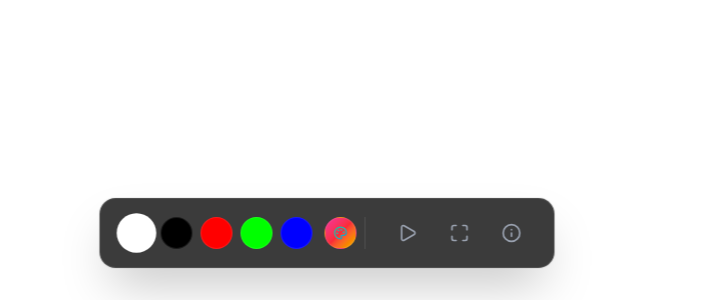
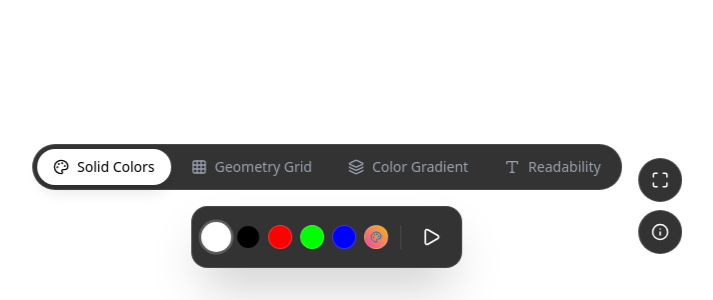
Before and after one commit to root1905/lumina, a Next.js app: page / in a window 1280 px wide. Shown: the part 500-800 px from the top of the page, without its empty margins (313-1026 px from the left). Built offline with nearby package versions, Linux system fonts and the light colour scheme.

Commit message:
Added Pro Test Patterns: Grid, Gradient, Text

```diff
--- a/src/app/page.tsx
+++ b/src/app/page.tsx
@@ -4,24 +4,33 @@ import { useState, useEffect, useCallback, useRef } from "react";
 import { motion, AnimatePresence } from "framer-motion";
 import {
   Maximize, Minimize, Play, Pause, Info,
-  Palette, MonitorCheck, Sun, Moon, MonitorX
+  Palette, Grid3X3, Activity, Layers, Monitor, Type
 } from "lucide-react";
 import { clsx } from "clsx";
 
-// Profesyonel Renk Paleti (Kalibrasyon Standartları)
+// --- VERİ TİPLERİ VE SABİTLER ---
+
 const COLORS = [
   { id: "white", value: "#FFFFFF", label: "Pure White" },
   { id: "black", value: "#000000", label: "Deep Black" },
   { id: "red", value: "#FF0000", label: "Red" },
   { id: "green", value: "#00FF00", label: "Green" },
   { id: "blue", value: "#0000FF", label: "Blue" },
-  { id: "cyan", value: "#00FFFF", label: "Cyan" },
-  { id: "magenta", value: "#FF00FF", label: "Magenta" },
-  { id: "yellow", value: "#FFFF00", label: "Yellow" },
 ];
 
+const PATTERNS = [
+  { id: "color", label: "Solid Colors", icon: Palette },
+  { id: "grid", label: "Geometry Grid", icon: Grid3X3 },
+  { id: "gradient", label: "Color Gradient", icon: Layers },
+  { id: "text", label: "Readability", icon: Type },
+];
+
+// --- ANA UYGULAMA ---
+
 export default function Page() {
-  const [currentIndex, setCurrentIndex] = useState(0);
+  // State Yönetimi
+  const [mode, setMode] = useState<"color" | "grid" | "gradient" | "text">("color");
+  const [colorIndex, setColorIndex] = useState(0);
   const [customColor, setCustomColor] = useState<string | null>(null);
   const [isPlaying, setIsPlaying] = useState(false);
   const [showUI, setShowUI] = useState(true);
@@ -31,87 +40,48 @@ export default function Page() {
   const timerRef = useRef<NodeJS.Timeout | null>(null);
   const wakeLockRef = useRef<WakeLockSentinel | null>(null);
 
-  // Aktif rengi belirle
-  const activeColor = customColor || COLORS[currentIndex].value;
+  // Aktif Renk
+  const activeColor = customColor || COLORS[colorIndex].value;
 
-  // --- WAKE LOCK API (Ekranın Kapanmasını Engeller) ---
+  // --- WAKE LOCK & UI GİZLEME (Aynı kalıyor) ---
   useEffect(() => {
     const requestWakeLock = async () => {
       try {
-        if ('wakeLock' in navigator) {
-          wakeLockRef.current = await navigator.wakeLock.request('screen');
-        }
-      } catch (err) {
-        console.error(`${err} - Wake Lock not supported`);
-      }
+        if ('wakeLock' in navigator) wakeLockRef.current = await navigator.wakeLock.request('screen');
+      } catch (err) { console.log("Wake Lock error", err); }
     };
 
-    // Sayfa odaklandığında tekrar kilitle
-    const handleVisibilityChange = () => {
-      if (document.visibilityState === 'visible') requestWakeLock();
+    const handleActivity = () => {
+      setShowUI(true);
+      if (timerRef.current) clearTimeout(timerRef.current);
+      timerRef.current = setTimeout(() => !showInfo && setShowUI(false), 3000);
     };
 
     requestWakeLock();
-    document.addEventListener('visibilitychange', handleVisibilityChange);
+    window.addEventListener("mousemove", handleActivity);
+    window.addEventListener("click", handleActivity);
+    window.addEventListener("keydown", handleActivity);
+
     return () => {
-      if (wakeLockRef.current) wakeLockRef.current.release();
-      document.removeEventListener('visibilitychange', handleVisibilityChange);
+      window.removeEventListener("mousemove", handleActivity);
+      window.removeEventListener("click", handleActivity);
+      window.removeEventListener("keydown", handleActivity);
     };
-  }, []);
-
-  // --- UI OTOMATİK GİZLEME ---
-  const resetUITimer = useCallback(() => {
-    setShowUI(true);
-    if (timerRef.current) clearTimeout(timerRef.current);
-    timerRef.current = setTimeout(() => {
-      // Eğer bilgi ekranı açıksa UI gizlenmesin
-      if (!showInfo) setShowUI(false);
-    }, 3000);
   }, [showInfo]);
 
-  useEffect(() => {
-    window.addEventListener("mousemove", resetUITimer);
-    window.addEventListener("click", resetUITimer);
-    window.addEventListener("keydown", resetUITimer);
-    return () => {
-      window.removeEventListener("mousemove", resetUITimer);
-      window.removeEventListener("click", resetUITimer);
-      window.removeEventListener("keydown", resetUITimer);
-    };
-  }, [resetUITimer]);
-
-  // --- RENK DÖNGÜSÜ (Pixel Test) ---
+  // --- RENK DÖNGÜSÜ (Sadece Color modunda) ---
   useEffect(() => {
     let interval: NodeJS.Timeout;
-    if (isPlaying) {
+    if (isPlaying && mode === "color") {
       interval = setInterval(() => {
-        setCustomColor(null); // Custom rengi iptal et
-        setCurrentIndex((prev) => (prev + 1) % COLORS.length);
+        setCustomColor(null);
+        setColorIndex((prev) => (prev + 1) % COLORS.length);
       }, 1000);
     }
     return () => clearInterval(interval);
-  }, [isPlaying]);
+  }, [isPlaying, mode]);
 
-  // --- KLAVYE KISAYOLLARI ---
-  useEffect(() => {
-    const handleKeyDown = (e: KeyboardEvent) => {
-      if (e.key === "ArrowRight") {
-        setCustomColor(null);
-        setCurrentIndex((prev) => (prev + 1) % COLORS.length);
-      }
-      if (e.key === "ArrowLeft") {
-        setCustomColor(null);
-        setCurrentIndex((prev) => (prev - 1 + COLORS.length) % COLORS.length);
-      }
-      if (e.key === " ") setIsPlaying((prev) => !prev);
-      if (e.key === "f") toggleFullscreen();
-      if (e.key === "Escape") setShowInfo(false);
-    };
-    window.addEventListener("keydown", handleKeyDown);
-    return () => window.removeEventListener("keydown", handleKeyDown);
-  }, []);
-
-  // --- TAM EKRAN ---
+  // --- FULLSCREEN ---
   const toggleFullscreen = () => {
     if (!document.fullscreenElement) {
       document.documentElement.requestFullscreen();
@@ -124,156 +94,164 @@ export default function Page() {
 
   return (
     <main
-      className="relative w-full h-screen transition-colors duration-500 ease-in-out cursor-none"
-      style={{ backgroundColor: activeColor, cursor: showUI ? "default" : "none" }}
-      onClick={() => {
-        // Ekrana tıklayınca döngüyü durdur/başlat (UI dışındaysa)
-        if (!showUI && !showInfo) setIsPlaying(!isPlaying);
+      className="relative w-full h-screen overflow-hidden cursor-none"
+      style={{
+        backgroundColor: mode === "color" ? activeColor : "#000",
+        cursor: showUI ? "default" : "none"
       }}
     >
-      {/* --- INFO MODAL (SEO & Kullanım Kılavuzu) --- */}
-      <AnimatePresence>
-        {showInfo && (
-          <motion.div
-            initial={{ opacity: 0, scale: 0.95 }}
-            animate={{ opacity: 1, scale: 1 }}
-            exit={{ opacity: 0, scale: 0.95 }}
-            className="fixed inset-0 z-50 flex items-center justify-center bg-black/60 backdrop-blur-sm p-4"
-            onClick={(e) => {
-              if (e.target === e.currentTarget) setShowInfo(false);
-            }}
-          >
-            <div className="bg-[#111] border border-gray-800 p-8 rounded-3xl max-w-lg w-full text-gray-300 shadow-2xl">
-              <div className="flex items-center justify-between mb-6">
-                <h2 className="text-2xl font-bold text-white flex items-center gap-2">
-                  <MonitorCheck className="text-blue-500" /> Lumina Pro
-                </h2>
-                <button onClick={() => setShowInfo(false)} className="hover:text-white">✕</button>
-              </div>
+      {/* --- DESEN RENDER ALANI --- */}
+      <div className="absolute inset-0 w-full h-full flex items-center justify-center">
 
-              <div className="space-y-4 text-sm leading-relaxed">
-                <p>
-                  <strong className="text-white">Lumina Pro</strong>, ekran kalibrasyonu, ölü piksel tespiti ve ortam ışığı sağlamak için tasarlanmış profesyonel bir web aracıdır.
-                </p>
-                <ul className="list-disc pl-5 space-y-2 text-gray-400">
-                  <li><strong className="text-gray-200">Ölü Piksel Testi:</strong> Play butonuna basarak renk döngüsünü başlatın ve ekranda yanmayan nokta arayın.</li>
-                  <li><strong className="text-gray-200">Ekran Yanması (Burn-in) Giderme:</strong> Uzun süreli renk değişimi LCD/OLED panelinizi tazelemeye yardımcı olabilir.</li>
-                  <li><strong className="text-gray-200">Ortam Işığı:</strong> Odanızı aydınlatmak veya fotoğraf çekimlerinde soft light (yumuşak ışık) kaynağı olarak kullanın.</li>
-                </ul>
-                <div className="pt-4 border-t border-gray-800 flex justify-between text-xs text-gray-500">
-                  <span>v1.0.0 Stable</span>
-                  <span>Developed by Melike Med OS</span>
-                </div>
-              </div>
+        {/* MOD 1: GRID TESTİ */}
+        {mode === "grid" && (
+          <div className="w-full h-full relative bg-black">
+             {/* Dikey Çizgiler */}
+             <div className="absolute inset-0 flex justify-between">
+                {[...Array(20)].map((_, i) => (
+                  <div key={`v-${i}`} className="w-px h-full bg-white/30" />
+                ))}
+             </div>
+             {/* Yatay Çizgiler */}
+             <div className="absolute inset-0 flex flex-col justify-between">
+                {[...Array(20)].map((_, i) => (
+                  <div key={`h-${i}`} className="w-full h-px bg-white/30" />
+                ))}
+             </div>
+             {/* Merkez Daireler */}
+             <div className="absolute inset-0 flex items-center justify-center">
+                <div className="w-1/2 h-1/2 border border-white rounded-full opacity-50"></div>
+                <div className="w-1/4 h-1/4 border border-red-500 rounded-full opacity-50"></div>
+             </div>
+          </div>
+        )}
+
+        {/* MOD 2: GRADIENT TESTİ */}
+        {mode === "gradient" && (
+          <div className="w-full h-full flex flex-col">
+            <div className="flex-1 bg-gradient-to-r from-black via-gray-500 to-white"></div>
+            <div className="flex-1 bg-gradient-to-r from-black via-red-500 to-white"></div>
+            <div className="flex-1 bg-gradient-to-r from-black via-green-500 to-white"></div>
+            <div className="flex-1 bg-gradient-to-r from-black via-blue-500 to-white"></div>
+          </div>
+        )}
+
+        {/* MOD 3: TEXT READABILITY */}
+        {mode === "text" && (
+          <div className="w-full h-full bg-white text-black flex flex-col items-center justify-center p-10 space-y-8 select-none">
+            <h1 className="text-6xl font-black tracking-tighter">Sharpness Test</h1>
+            <p className="text-xs">The quick brown fox jumps over the lazy dog (12px)</p>
+            <p className="text-sm">The quick brown fox jumps over the lazy dog (14px)</p>
+            <p className="text-base">The quick brown fox jumps over the lazy dog (16px)</p>
+            <p className="text-xl">The quick brown fox jumps over the lazy dog (20px)</p>
+            <div className="flex gap-4 mt-8">
+               <div className="w-32 h-32 bg-black text-white flex items-center justify-center text-xs">Black BG</div>
+               <div className="w-32 h-32 bg-gray-200 text-gray-500 flex items-center justify-center text-xs">Low Contrast</div>
             </div>
-          </motion.div>
+          </div>
         )}
-      </AnimatePresence>
+      </div>
 
-      {/* --- DOCK / KONTROL PANELİ --- */}
+      {/* --- YENİ DOCK / KONTROL PANELİ --- */}
       <AnimatePresence>
         {showUI && (
           <motion.div
             initial={{ y: 100, opacity: 0 }}
             animate={{ y: 0, opacity: 1 }}
             exit={{ y: 100, opacity: 0 }}
-            transition={{ type: "spring", stiffness: 300, damping: 30 }}
-            className="fixed bottom-8 left-1/2 -translate-x-1/2 z-40"
+            className="fixed bottom-8 left-1/2 -translate-x-1/2 z-50"
           >
-            <div className="flex items-center gap-3 p-3 bg-[#0a0a0a]/80 backdrop-blur-xl border border-white/10 rounded-2xl shadow-2xl ring-1 ring-black/5">
+            <div className="flex flex-col items-center gap-4">
 
-              {/* Renk Paleti */}
-              <div className="flex items-center gap-2 px-2 border-r border-white/10">
-                {COLORS.slice(0, 5).map((color) => (
+              {/* Üst Bar: Mod Seçici */}
+              <div className="flex bg-black/80 backdrop-blur-md border border-white/10 rounded-full p-1 gap-1">
+                {PATTERNS.map((p) => (
                   <button
-                    key={color.id}
+                    key={p.id}
                     onClick={() => {
+                      setMode(p.id as any);
                       setIsPlaying(false);
-                      setCustomColor(null);
-                      setCurrentIndex(COLORS.indexOf(color));
                     }}
                     className={clsx(
-                      "w-8 h-8 rounded-full border border-white/10 transition-transform hover:scale-110 focus:outline-none focus:ring-2 focus:ring-blue-500",
-                      activeColor === color.value && !isPlaying && "ring-2 ring-white scale-110"
+                      "flex items-center gap-2 px-4 py-2 rounded-full text-sm font-medium transition-all",
+                      mode === p.id
+                        ? "bg-white text-black shadow-lg"
+                        : "text-gray-400 hover:text-white hover:bg-white/10"
                     )}
-                    style={{ backgroundColor: color.value }}
-                    title={color.label}
-                  />
+                  >
+                    <p.icon size={16} />
+                    <span className="hidden sm:inline">{p.label}</span>
+                  </button>
                 ))}
-
-                {/* Özel Renk Seçici */}
-                <div className="relative group ml-1">
-                  <div className="w-8 h-8 rounded-full bg-gradient-to-br from-pink-500 via-red-500 to-yellow-500 border border-white/10 flex items-center justify-center cursor-pointer transition-transform group-hover:scale-110">
-                    <Palette size={14} className="text-white mix-blend-difference" />
-                  </div>
-                  <input
-                    type="color"
-                    className="absolute inset-0 w-full h-full opacity-0 cursor-pointer"
-                    onChange={(e) => {
-                      setIsPlaying(false);
-                      setCustomColor(e.target.value);
-                    }}
-                  />
-                </div>
               </div>
 
-              {/* Kontrol Butonları */}
-              <div className="flex items-center gap-2 px-2">
-                <DockButton
-                  onClick={() => setIsPlaying(!isPlaying)}
-                  active={isPlaying}
-                  label={isPlaying ? "Pause Loop" : "Start Test"}
-                >
-                  {isPlaying ? <Pause size={20} /> : <Play size={20} />}
-                </DockButton>
+              {/* Alt Bar: Renkler ve Kontroller (Sadece Color Modunda) */}
+              {mode === "color" && (
+                <div className="flex items-center gap-3 p-3 bg-black/80 backdrop-blur-md border border-white/10 rounded-2xl shadow-2xl">
+                  {/* Renk Topları */}
+                  <div className="flex gap-2 pr-3 border-r border-white/10">
+                    {COLORS.map((c, i) => (
+                      <button
+                        key={c.id}
+                        onClick={() => {
+                          setIsPlaying(false);
+                          setCustomColor(null);
+                          setColorIndex(i);
+                        }}
+                        className={clsx(
+                          "w-6 h-6 rounded-full border border-white/20 transition-transform",
+                          activeColor === c.value && !isPlaying && "scale-125 border-white ring-2 ring-white/20"
+                        )}
+                        style={{ backgroundColor: c.value }}
+                      />
+                    ))}
+                    {/* Custom Color Input */}
+                    <label className="w-6 h-6 rounded-full bg-gradient-to-tr from-pink-500 to-yellow-500 cursor-pointer border border-white/20 relative flex items-center justify-center">
+                        <Palette size={12} className="text-white mix-blend-difference"/>
+                        <input type="color" className="opacity-0 absolute inset-0 w-full h-full cursor-pointer" onChange={(e) => setCustomColor(e.target.value)} />
+                    </label>
+                  </div>
 
-                <DockButton
-                  onClick={toggleFullscreen}
-                  active={isFullscreen}
-                  label="Fullscreen"
-                >
-                  {isFullscreen ? <Minimize size={20} /> : <Maximize size={20} />}
-                </DockButton>
+                  {/* Play/Pause */}
+                  <button onClick={() => setIsPlaying(!isPlaying)} className="p-2 text-white hover:bg-white/10 rounded-lg">
+                    {isPlaying ? <Pause size={20} /> : <Play size={20} />}
+                  </button>
+                </div>
+              )}
 
-                <DockButton
-                  onClick={() => setShowInfo(true)}
-                  label="Info & Guide"
-                >
-                  <Info size={20} />
-                </DockButton>
+              {/* Ortak Kontroller (Fullscreen & Info) */}
+              <div className="absolute right-[-60px] top-1/2 -translate-y-1/2 flex flex-col gap-2">
+                 <button onClick={toggleFullscreen} className="p-3 bg-black/80 backdrop-blur border border-white/10 rounded-full text-white hover:bg-white hover:text-black transition-colors">
+                    {isFullscreen ? <Minimize size={18} /> : <Maximize size={18} />}
+                 </button>
+                 <button onClick={() => setShowInfo(!showInfo)} className="p-3 bg-black/80 backdrop-blur border border-white/10 rounded-full text-white hover:bg-white hover:text-black transition-colors">
+                    <Info size={18} />
+                 </button>
               </div>
 
             </div>
           </motion.div>
         )}
       </AnimatePresence>
+
+      {/* Info Modal (Kısaltıldı) */}
+      <AnimatePresence>
+        {showInfo && (
+           <motion.div initial={{opacity:0}} animate={{opacity:1}} exit={{opacity:0}} className="fixed inset-0 z-[60] bg-black/80 flex items-center justify-center p-4" onClick={() => setShowInfo(false)}>
+              <div className="bg-[#111] p-6 rounded-2xl max-w-md text-gray-300 border border-white/10">
+                 <h2 className="text-xl font-bold text-white mb-2">Lumina Pro Guide</h2>
+                 <p className="mb-4">Select a mode from the top bar:</p>
+                 <ul className="space-y-2 text-sm list-disc pl-4">
+                    <li><strong className="text-white">Color:</strong> Dead pixel check.</li>
+                    <li><strong className="text-white">Grid:</strong> Screen geometry & alignment.</li>
+                    <li><strong className="text-white">Gradient:</strong> Color banding test.</li>
+                    <li><strong className="text-white">Text:</strong> Sharpness & readability.</li>
+                 </ul>
+                 <p className="mt-4 text-xs text-gray-500">Tap anywhere to close.</p>
+              </div>
+           </motion.div>
+        )}
+      </AnimatePresence>
     </main>
   );
 }
-
-// Dock İçin Özel Buton Bileşeni
-function DockButton({
-  children, onClick, active, label
-}: {
-  children: React.ReactNode, onClick: () => void, active?: boolean, label: string
-}) {
-  return (
-    <div className="relative group">
-      <button
-        onClick={onClick}
-        className={clsx(
-          "p-3 rounded-xl transition-all duration-200",
-          active
-            ? "bg-white text-black shadow-lg shadow-white/10"
-            : "text-gray-400 hover:text-white hover:bg-white/10"
-        )}
-      >
-        {children}
-      </button>
-      {/* Tooltip */}
-      <span className="absolute -top-10 left-1/2 -translate-x-1/2 px-2 py-1 bg-black text-white text-[10px] rounded opacity-0 group-hover:opacity-100 transition-opacity whitespace-nowrap pointer-events-none border border-gray-800">
-        {label}
-      </span>
-    </div>
-  );
-}
```
